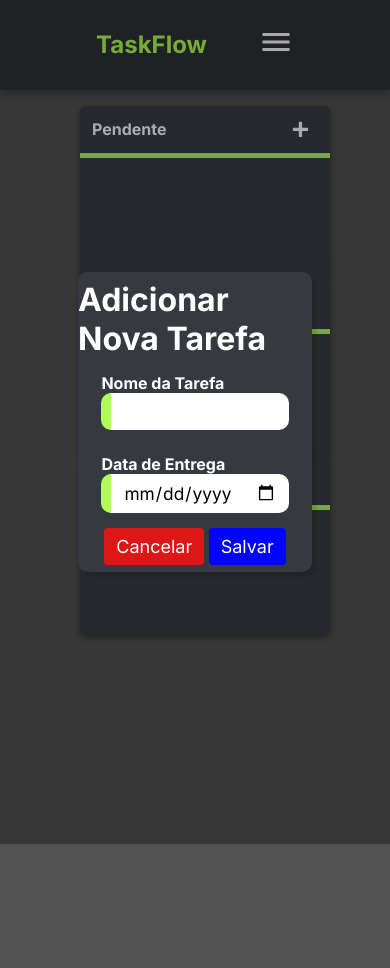
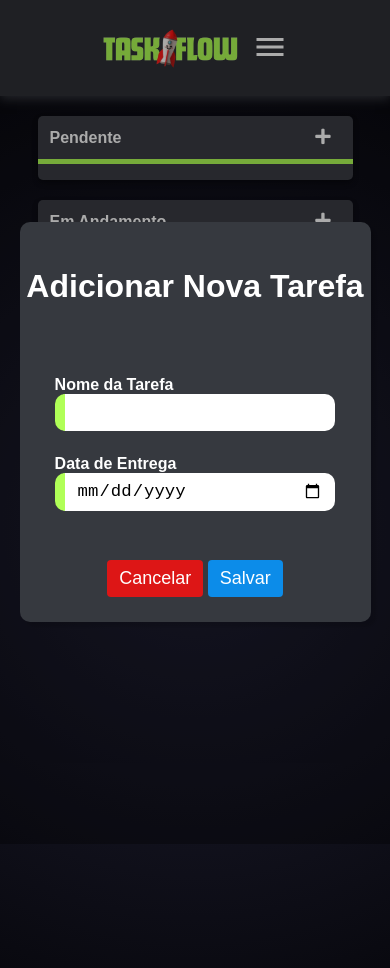
Before and after one commit to Rayssaquintino/TaskFlow, a plain HTML site: page index.html in a window 390 px wide. Both pictures are taken after a click on the button 300 px from the left and 129 px from the top of the page. Before the commit the page ends 844 px from the top, so only its background shows below. Drawn offline with Linux system fonts and the light colour scheme.

Commit message:
first commit

```diff
--- a/assets/css/login.css
+++ b/assets/css/login.css
@@ -1,24 +1,77 @@
-@import url('https://fonts.googleapis.com/css2?family=Inter:ital,opsz,wght@0,14..32,100..900;1,14..32,100..900&display=swap');
+body{
+    margin: 0;
+    padding: 0;
+    background-color: #1a1a2e;
+    font-family: Arial, sans-serif;
 
-* {
-  padding: 0;
-  margin: 0;
-  font-family: 'Inter', sans-serif;
+}
+body::before {
+    content: '';
+    position: absolute;
+    top: 0;
+    left: 0;
+    width: 100%;
+    height: 125%;
+    background: radial-gradient(circle, rgba(50, 50, 70, 0.2), rgba(0, 0, 0, 0.8));
+    z-index: -1;
 }
 
-body{
-    background-color: #525252;
+header {
+    background-color: #2f3136;
+    box-shadow: 0px 3px 10px #36393f;
+    color: #fff;
+    text-align: center;
+    display: flex;
+    margin: 0 auto;
+    padding: 1rem 6rem;
+    align-items: center;
+    justify-content: center;
+    max-width: 100%; /* Limita a largura */
+    height: 6rem;
+    flex-direction: column; /* Alinha os elementos verticalmente */
+
+}
+.logo-img {
+    display: flex;
+    margin-top: 2rem;
+    margin-bottom: 0;
+    align-items: center;
+    width: 150px; /* Defina a largura que preferir */
+    height: auto; /* Ajusta a altura proporcionalmente */
+  }
+
+h1 {
+    margin: 0 auto;
+    font-size: 24pt;
+    letter-spacing: 2px;
+    position: relative;
+    cursor: default;
+    text-align: center;
+}
+
+h1::after{
+    position: absolute;
+    content: '';
+    bottom: -12px;
+    left: 0%;
+    background-color: #b0ff57;
+    width: 100%;
+    height: 3px;
+    transform: scaleX(1.5);
+    border-radius: 5px;
+    transition: transform 0.2s ease-in ;
 }
 
 #all{
-    position: absolute;
-    top: 0;
-    bottom: 0;
-    left: 0;
-    right: 0;
     display: flex;
     align-items: center;
     justify-content: center;
+    height: 100vh;
+
+}
+
+*{
+    box-sizing: border-box;
 }
 
 input:not(#lembrar):not(#cancelar){
@@ -30,8 +83,8 @@ input:not(#lembrar):not(#cancelar){
     font-size: 14pt;
 }
 label{
-    color: white;
     font-weight: bold;
+    color: #fff;
     letter-spacing: 1.5px;
 }
 
@@ -67,38 +120,16 @@ input:focus{
     transform: scale(1.05);
 }
 
+
 #login-background{
-    background-color: #36393f;
-    border: none;
-    padding: 25px;
-    border-radius: 10px;
-    box-shadow: rgba(0, 0, 0, 0.123) 3px 3px 5px;
+    background-color: #2f3640;
+    padding: 40px;
+    border-radius: 12px;
+    box-shadow: rgba(176, 255, 87, 0.3);
     transform: scale(1.1);
+    color: #fff;
 }
 
-legend{
-    text-align: center;
-    color: white;
-    font-size: 20pt;
-    font-weight: bold;
-    letter-spacing: 2px;
-    /* border-bottom: solid #4687db ; */
-    /* border-radius: 3px; */
-    position: relative;
-    cursor: default;
-}
-legend::after{
-    position: absolute ;
-    content: '';
-    bottom: -2px;
-    left: 0%;
-    background-color: #b0ff57;
-    width: 100%;
-    height: 2px;
-    transform: scaleX(1.5);
-    border-radius: 5px;
-    transition: transform 0.2s ease-in ;
-}
 
 legend:hover::after{
     transform: scaleX(3);
@@ -114,7 +145,7 @@ legend:hover::after{
     align-items: center;
     justify-content: center;
     background-color: rgba(0, 0, 0, 0.5);
-filter: blur();
+    filter: blur();
     display: none;
 }
 
@@ -161,5 +192,40 @@ filter: blur();
     letter-spacing: 1.5px;
 }
 #registrar:hover{
-    transform: translateY(-1px)
+    transform: translateY(-2px)
 }
+
+@media (max-width: 730px) {
+    header {
+        padding: 2rem;
+    }
+
+    h1 {
+        font-size: 20pt; /* Reduz o tamanho do texto para caber melhor em telas menores */
+        bottom: -20px;
+    }
+    h1::after {
+        width: 89%;
+
+    }
+
+    #all {
+        flex-direction: column;
+        padding: 10px; /* Reduz espaço lateral para caber em telas pequenas */
+
+    }
+
+    #login-background {
+        padding: 20px;
+        transform: scale(1); /* Remove o aumento de escala para caber melhor */
+    }
+
+    #btns {
+        flex-direction: column;
+        gap: 10px;
+    }
+
+    .btnn {
+        width: 100%;
+    }
+}
--- a/assets/css/tarefas.css
+++ b/assets/css/tarefas.css
@@ -1,52 +1,76 @@
-@import url('https://fonts.googleapis.com/css2?family=Inter:ital,opsz,wght@0,14..32,100..900;1,14..32,100..900&display=swap');
+body {
+  margin: 0;
+  padding: 0;
+  background-color: #1a1a2e;
+  font-family: Arial, sans-serif;
+  overflow-x: hidden; /* Previne rolagem lateral */
 
-* {
-  padding: 0;
-  margin: 0;
-  font-family: 'Inter', sans-serif;
 }
 
-body {
-  height: 100%;
-  margin: 0;
-  background-color: #525252;
-  display: grid;
-  grid-template-areas:
-    "header"
-    "main";
+body::before {
+  content: '';
+  position: absolute;
+  top: 0;
+  left: 0;
+  width: 100%;
+  height: 125%;
+  background: radial-gradient(circle, rgba(50, 50, 70, 0.2), rgba(0, 0, 0, 0.8));
+  z-index: -1;
+  overflow-x: hidden; /* Garante que o pseudo-elemento não cause rolagem */
+
+}
+.main {
+  padding: 20px;
+  max-width: 100%;
+  margin: 0 auto;
+  display: flex;
+
 }
 
-
 header {
-  height: 90px;
   background-color: #2f3136;
   box-shadow: 0px 3px 10px #36393f;
 }
 
-.logo {
+.logo-img {
   display: flex;
+
   align-items: center;
-}
-.logo h1 {
-  color: #b0ff57;
+  width: 150px; /* Defina a largura que preferir */
+  height: auto; /* Ajusta a altura proporcionalmente */
 }
 
 .nav-bar {
   display: flex;
   justify-content: space-between;
-  padding: 1.5rem 6rem;
+  align-items: center;
+  padding: 1rem 6rem;
+  max-width: 100%; /* Limita a largura */
+  margin: 0 auto;
+  height: 6rem;
+
+}
+
+*{
+  box-sizing: border-box;
 }
 
 
+
 .nav-list {
+
   display: flex;
   align-items: center;
+  justify-content: center;
+
 }
 
 .nav-list ul {
   display: flex;
-  justify-content: center;
   list-style: none;
+  margin: 0;
+  padding: 0;
+
 }
 
 .nav-item {
@@ -55,20 +79,35 @@ header {
 
 .nav-link {
   text-decoration: none;
-  font-size: 1.15rem;
+  font-size: 15pt;
   color: #fff;
   font-weight: 400;
 }
 
 .login-button button {
+  background-color: rgb(221, 22, 22);
+  box-shadow: 0px 4px 8px rgba(0, 0, 0, 0.2);
+
   border: none;
-  background-color: #ff0000;
-  padding: 10px 15px;
-  border-radius: 5px;
+  padding: 10px 20px;
+  border-radius: 8px;
+  font-weight: bold;
+  font-size: 16pt;
+  cursor: pointer;
+  transition: all 0.2s ease-in-out;
+  margin-top: 10px;
+}
+.login-button button a {
+  text-decoration: none;
   color: #fff;
-  font-weight: 500;
-  font-size: 1.1rem;
 }
+.login-button:hover{
+  transform: scale(1.05);
+}
+.login-button:focus{
+  outline: none;
+}
+
 
 .mobile-menu-icon{
   display: none;
@@ -82,25 +121,20 @@ header {
   display: none;
 }
 
-.main {
-  padding: 54px;
-  height: calc(100% - 48px);
-  display: flex;
-}
-
 
 .column {
-  width: 280px;
-  min-width: 280px;
+  width: 90%;
+  max-width: 320px;
   height: calc(100% - 24px);
   display: flex;
   flex-direction: column;
   background-color: #3b3d44;
   border-radius: 5px;
-  color: white;
+  color: #171717;
+  font-weight: bold;
   box-shadow: 0 3px 6px rgba(0, 0, 0, 0.16), 0 3px 6px rgba(0, 0, 0, 0.23);
   overflow: hidden;
-  margin-left: 80px;
+  margin: 0 auto 20px;
 }
 
 
@@ -133,10 +167,12 @@ header {
 .column-content .list {
   list-style-type: none;
   padding: 0px;
+  background-color: #fff;
 }
 
 .title{
   cursor: default;
+  color: white;
 }
 
 .list-item {
@@ -161,14 +197,17 @@ header {
 .list-item-date-info {
   align-items: baseline;
   border-radius: 4px;
+
+  padding: 12px;
+
 }
 
 .list-item-date-ontime {
-  background-color: #0004ff;
+  background-color: #0866ff;
 }
 
 .list-item-date-late {
-  background-color: #ff0000;
+  background-color: #dc2227;
 }
 
 .list-item-date-info i {
@@ -259,8 +298,10 @@ header {
 
 .modal-body {
   background-color: #36393f;
-  width: 50%;
-  height: 480px;
+  width: 90%;
+  max-width: 380px;
+  height: 400px;
+  margin: 0 auto;
   display: flex;
   color: white;
   align-items: center;
@@ -268,7 +309,6 @@ header {
   flex-direction: column;
   border-radius: 10px;
   box-shadow: 5px 5px 3px rgba(0, 0, 0, 0.13);
-  max-width: 380px;
 }
 .modal-body h1{
   cursor: default;
@@ -312,27 +352,9 @@ header {
   outline: none;
 }
 
-#logout-btn{
-  background-color: #ff1111e0;
-  border: none;
-  padding: 6px 10px;
-  border-radius: 4px;
-  color: white;
-  font-size: 18px;
-  cursor: pointer;
-  transition: all 0.1s ease-out;
-  text-decoration: none;
-  margin-top: 10px;
-}
-#logout-btn:hover{
-  transform: scale(1.05);
-}
-#logout-btn:focus{
-  outline: none;
-}
 
 .modal-btn {
-  background-color: #0004ff;
+  background-color: #0c8ce9;
   border: none;
   padding: 8px 12px;
   border-radius: 4px;
@@ -366,16 +388,73 @@ header {
 }
 
 
+
 @media screen and (max-width: 730px) {
-  .open {
-    display: block;
+  .main {
+    display: flex;
+    padding: 20px;
+    flex-direction: column;
+    margin: 0 auto;
+    align-items: center;
+    justify-content: center;
+    width: 100%;
+    max-width: 100%; /* Assegura que o conteúdo ocupa a largura da tela */
+    box-sizing: border-box; /* Inclui padding/margin dentro da largura */
+  }
+
+  body {
+    overflow-x: hidden;
+    margin: 0;
+  }
+  body::before {
+    overflow-x: hidden;
+    margin: 0;
+  }
+
+  .nav-bar {
+    display: flex;
+    padding: 0;
+    margin: 0 auto;
+    align-items: center;
+    justify-content: center;
+    width: 100%;
   }
   .nav-item {
     display: none;
   }
+  .logo {
+    align-items: center;
+    justify-content: center;
+    margin: 0;
+  }
+
+  .modal-body {
+    width: 90%;
+    height: 400px;
+    margin: 0 auto; /* Centraliza o modal */
+  }
+
+  .list-item button {
+    background-color: rgb(206, 64, 64);
+    color: rgb(255, 255, 255);
+    font-size: 10pt;
+    font-family: 'Gill Sans', 'Gill Sans MT', Calibri, 'Trebuchet MS', sans-serif;
+    align-self: flex-start;
+  }
+
+  .column {
+    width: 90%; /* Ajuste a largura da coluna para caber melhor na tela */
+    max-width: 320px; /* Limita a largura máxima da coluna */
+    margin: 0 auto 20px; /* Centraliza e adiciona margem inferior */
+  }
+
   .login-button {
     display: none;
   }
+  .login-button button {
+    width: 100%;
+  }
+
   .mobile-menu-icon {
     display: block;
   }
@@ -384,8 +463,6 @@ header {
     border: none;
     cursor: pointer;
   }
-
-
   .mobile-menu ul {
     display: flex;
     flex-direction: column;
@@ -404,37 +481,8 @@ header {
     width: 100%;
   }
 
-
-  .main {
+  .open {
     display: block;
-    margin: 0;
-    height: 200px;
-    padding: 1rem 0rem;
-    align-items: center;
-  }
-
-  .login-button button {
-    width: 100%;
-  }
-
-  .column {
-    width: 250px;
-    min-width: 230px;
 
   }
-  .modal-body {
-    width: 60%;
-    height: 300px;
-
-
-
-  }
-
-
-
-
-
-
-
-
 }
--- a/index.html
+++ b/index.html
@@ -1,17 +1,20 @@
 <!DOCTYPE html>
-<html lang="pt-br">
+<html lang="pt-BR">
 
   <head>
     <meta charset="UTF-8">
     <meta http-equiv="X-UA-Compatible" content="IE=edge">
     <meta name="viewport" content="width=device-width, initial-scale=1.0">
+
     <link
       rel="stylesheet"
       href="https://use.fontawesome.com/releases/v5.8.2/css/all.css"
       integrity="sha384-oS3vJWv+0UjzBfQzYUhtDYW+Pj2yciDJxpsK1OYPAYjqT085Qq/1cq5FLXAZQ7Ay"
       crossorigin="anonymous">
+
     <link rel="stylesheet" href="assets/css/tarefas.css">
     <script src="assets/js/tarefas.js"></script>
+
     <title>Task Flow</title>
   </head>
 
@@ -19,7 +22,7 @@
       <header>
         <nav class="nav-bar">
           <div class="logo">
-            <h1>TaskFlow</h1>
+            <img src="assets/img/logo-sem-fundo.png" class="logo-img">
           </div>
 
           <div class="nav-list">
@@ -29,7 +32,6 @@
               <li class="nav-item"><a href="#" class="nav-link">Sobre</a></li>
             </ul>
           </div>
-
           <div class="login-button">
             <button><a href="login.html" id="logout-btn">Sair</a></button>
           </div>
@@ -38,14 +40,12 @@
             <button onclick="menuShow()"><img class="icon" src="assets/img/menu_white_36dp.svg"></button>
           </div>
         </nav>
-
         <div class="mobile-menu">
           <ul>
             <li class="nav-item"><a href="#" class="nav-link">Início</a></li>
             <li class="nav-item"><a href="#" class="nav-link">Projetos</a></li>
             <li class="nav-item"><a href="#" class="nav-link">Sobre</a></li>
           </ul>
-
           <div class="login-button">
             <button><a href="login.html" id="logout-btn">Sair</a></button>
           </div>
@@ -55,13 +55,13 @@
     <section class="grid-main">
       <main class="main">
         <div class="column">
+
           <section class="column-header">
             <p class="title">Pendente</p>
             <button class="btn" onclick="abrirModal('todo-list')" id="todo-btn">
               <i class="fas fa-plus"></i>
             </button>
           </section>
-
           <section class="column-content">
             <ul class="list" id="todo-list"></ul>
           </section>
@@ -74,7 +74,6 @@
               <i class="fas fa-plus"></i>
             </button>
           </section>
-
           <section class="column-content">
             <ul class="list" id="inprogress-list"></ul>
           </section>
@@ -87,7 +86,6 @@
               <i class="fas fa-plus"></i>
             </button>
           </section>
-
           <section class="column-content">
             <ul class="list" id="done-list"></ul>
           </section>
```
Also changed, not shown: login.html (+19 -5 lines), assets/img/logo-sem-fundo.png (added), assets/img/logo.png (deleted), assets/js/Registrar.js (line endings or trailing spaces), assets/js/tarefas.js (line endings or trailing spaces).
